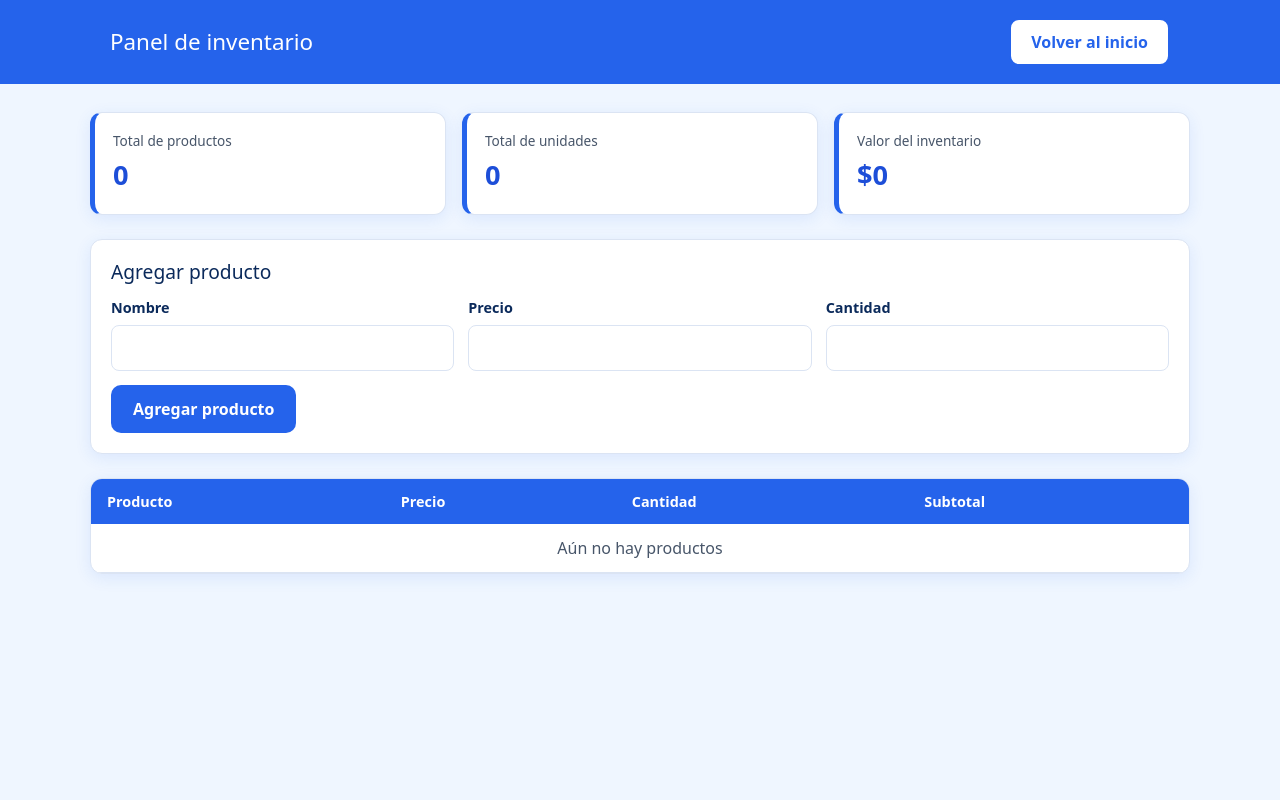
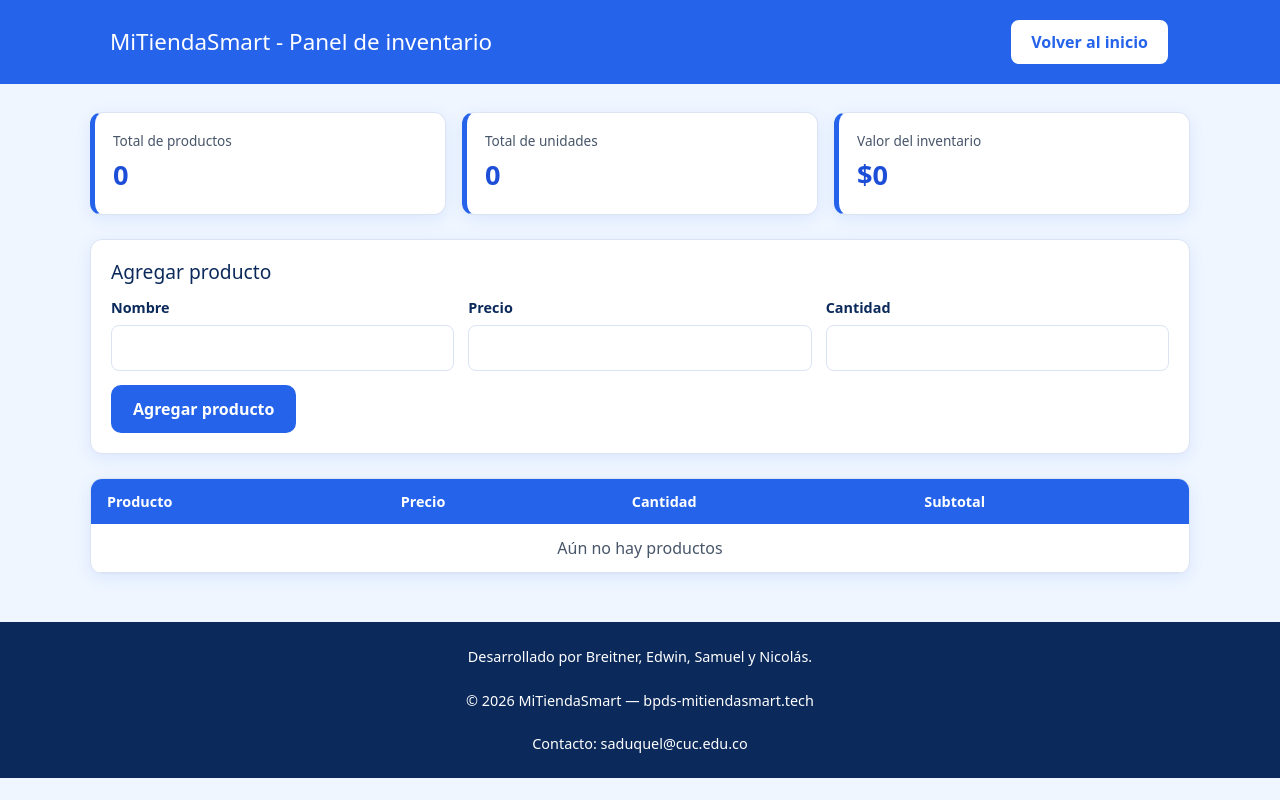
Before and after one commit to duxsamuel/mi-tienda-smart, a Next.js app: page /dashboard in a window 1280 px wide. Built offline with nearby package versions, Linux system fonts and the light colour scheme.

Commit message:
fix: added dashboard page

```diff
--- a/app/dashboard/page.tsx
+++ b/app/dashboard/page.tsx
@@ -27,7 +27,7 @@ export default function Dashboard() {
     <main className="dashboard-pagina">
       <header className="dashboard-header">
         <div className="contenedor">
-          <h1>Panel de inventario</h1>
+          <h1>MiTiendaSmart - Panel de inventario</h1>
           <Link href="/" className="btn btn-secundario">Volver al inicio</Link>
         </div>
       </header>
@@ -43,6 +43,8 @@ export default function Dashboard() {
           </>
         )}
       </div>
+
+      <footer className="footer">Desarrollado por Breitner, Edwin, Samuel y Nicolás.<br/><br/>© 2026 MiTiendaSmart — bpds-mitiendasmart.tech<br/><br/>Contacto: saduquel@cuc.edu.co</footer>
     </main>
   );
 }
```
